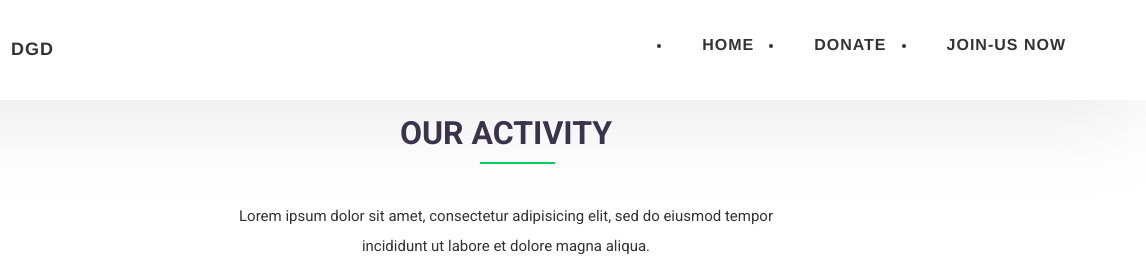
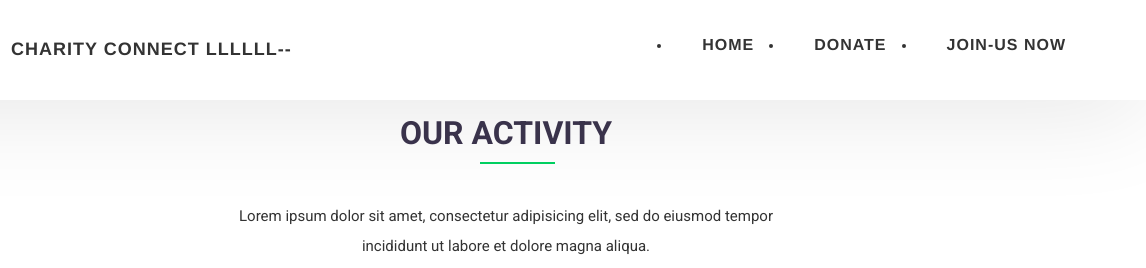
Before and after one commit to tok2sumit/DevOps-Frontend, a website: page index.html in a window 1280 px wide. Shown: the top 268 px of the page, 134-1280 px from the left. Drawn offline with Linux system fonts and the light colour scheme.

Commit message:
added modified index.html file

```diff
--- a/index.html
+++ b/index.html
@@ -32,7 +32,7 @@
                 <div class="header__logo-img-cont">
                     <img src="img/main-logo.png" alt="" class="header__logo-img">
                 </div>
-                <span class="header__logo-sub">dgd</span>
+                <span class="header__logo-sub">Charity Connect llllll--</span>
               </div>
               <div class="header__main">
                 <ul class="header__links">
```
